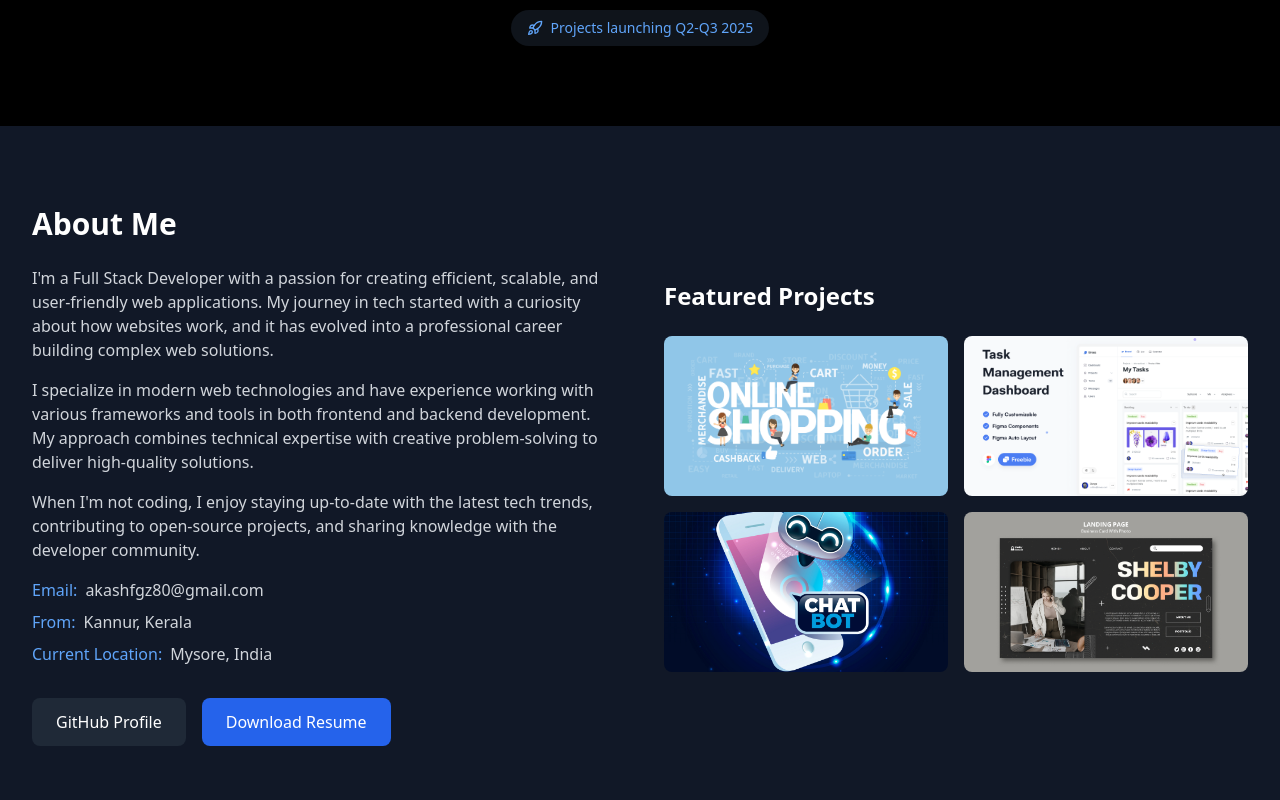
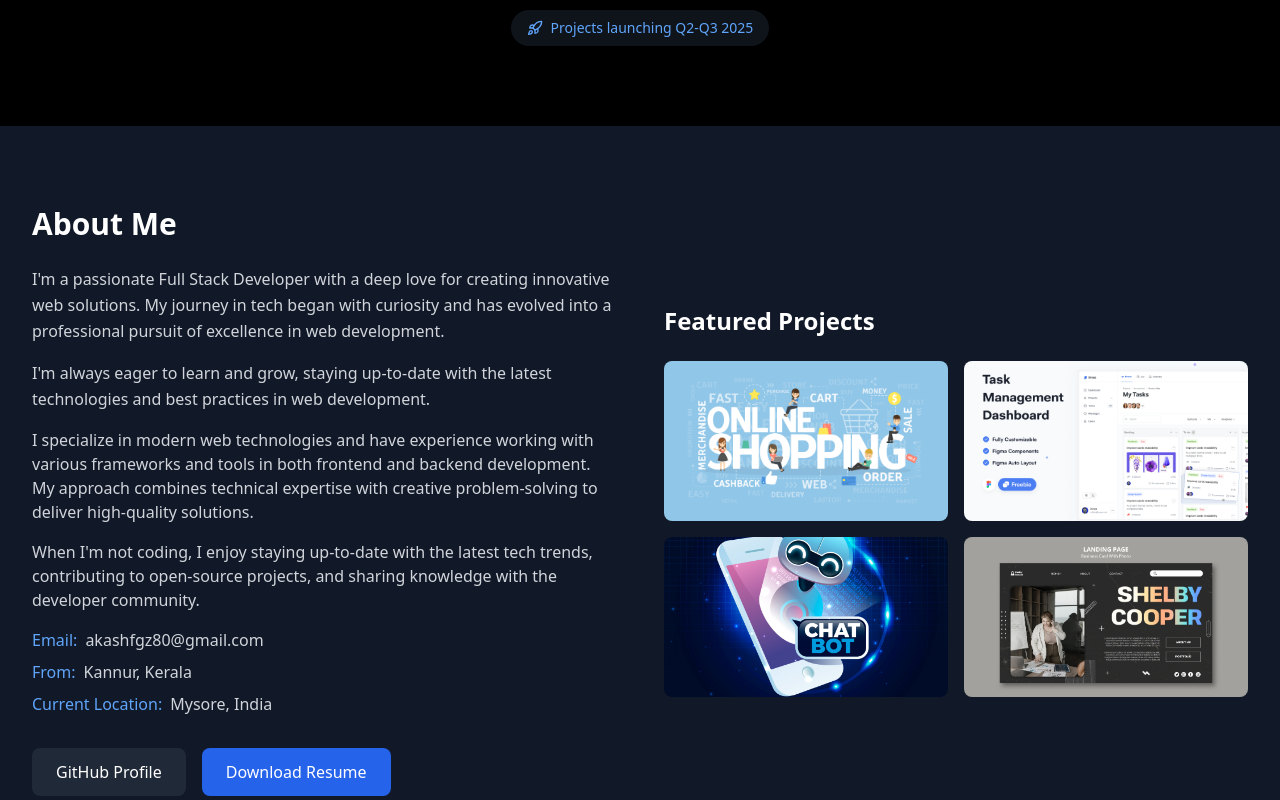
Before and after one commit to akashbroo007/my-portfolio, a Next.js app: page / in a window 1280 px wide. Shown: the part 1602-2402 px from the top of the page. Built offline with nearby package versions, Linux system fonts and the light colour scheme.

Commit message:
Fix: Update components and configurations - Remove unused imports and variables - Fix unescaped entities - Clean up code structure - Update Next.js config

```diff
--- a/next.config.js
+++ b/next.config.js
@@ -7,12 +7,7 @@ const nextConfig = {
       'avatars.githubusercontent.com',
       'images.unsplash.com'
     ],
-  },
-  eslint: {
-    // Warning: This allows production builds to successfully complete even if
-    // your project has ESLint errors.
-    ignoreDuringBuilds: true,
-  },
+  }
 }
 
 module.exports = nextConfig
--- a/src/app/contact/page.tsx
+++ b/src/app/contact/page.tsx
@@ -51,7 +51,7 @@ export default function Contact() {
       icon: <Linkedin className="w-6 h-6" />,
       href: 'https://linkedin.com/in/akash-prabhakaran',
       color: 'from-blue-500/20 to-blue-600/20 hover:border-blue-500/50',
-      description: 'Let\'s connect professionally'
+      description: 'Let&apos;s connect and discuss how we can work together!'
     },
     {
       name: 'Instagram',
--- a/src/app/page.tsx
+++ b/src/app/page.tsx
@@ -1,5 +1,7 @@
+'use client'
+
 import { Avatar, AvatarFallback, AvatarImage } from "@/components/ui/avatar"
-import { ArrowRight } from "lucide-react"
+import { ArrowRight, Github } from "lucide-react"
 import { Hero } from "@/components/sections/hero"
 import { About } from "@/components/sections/about"
 import { Skills } from "@/components/sections/skills"
@@ -9,6 +11,7 @@ import { Contact } from "@/components/sections/contact"
 import { Footer } from "@/components/sections/footer"
 import { ProjectButton } from "@/components/project-button"
 import { TechStackItem } from "@/components/tech-stack-item"
+import { motion } from 'framer-motion'
 
 export default function Home() {
   const techStack = [
--- a/src/app/projects/page.tsx
+++ b/src/app/projects/page.tsx
@@ -100,7 +100,7 @@ export default function Projects() {
                 Projects Coming Soon!
               </h2>
               <p className="text-gray-400 mb-6">
-                I'm currently focused on building robust and innovative projects.
+                I&apos;m currently focused on building robust and innovative projects.
                 Follow my GitHub to stay updated on my latest developments and contributions.
               </p>
               <motion.a
--- a/src/components/about/TechStack.tsx
+++ b/src/components/about/TechStack.tsx
@@ -1,26 +1,24 @@
-import { Code, ChevronUp, ChevronDown } from "lucide-react";
-import { motion } from "framer-motion";
-import { useState } from "react";
+import { motion } from 'framer-motion'
+import { techTools } from '@/data/about'
 
-interface TechTool {
-  name: string;
-  icon: string;
-  level: string;
-  description: string;
+export function TechStack() {
+  return (
+    <div className="grid grid-cols-2 md:grid-cols-3 lg:grid-cols-4 gap-4">
+      {techTools.map((tool, index) => (
+        <motion.div
+          key={tool.name}
+          initial={{ opacity: 0, y: 20 }}
+          animate={{ opacity: 1, y: 0 }}
+          transition={{ duration: 0.3, delay: index * 0.1 }}
+          className="p-4 bg-gray-800/50 rounded-xl border border-gray-700/50 hover:border-blue-500/50 transition-all duration-300"
+        >
+          <div className="flex items-center gap-3">
+            {tool.icon}
+            <h3 className="text-lg font-medium text-white">{tool.name}</h3>
+          </div>
+          <p className="mt-2 text-sm text-gray-400">{tool.description}</p>
+        </motion.div>
+      ))}
+    </div>
+  )
 }
-
-export const TechStack = ({ tools }: { tools: TechTool[] }) => {
-  const [isOpen, setIsOpen] = useState(false);
-
-  return (
-    <motion.div
-      initial={{ opacity: 0, x: 50 }}
-      whileInView={{ opacity: 1, x: 0 }}
-      transition={{ duration: 0.6, delay: 0.1 }}
-      whileHover={{ scale: 1.02 }}
-      className="bg-gradient-to-br from-blue-500/10 to-cyan-500/10 rounded-3xl p-6 border border-gray-700/50 hover:border-blue-500/50 transition-colors relative overflow-hidden"
-    >
-      {/* ... Tech stack content ... */}
-    </motion.div>
-  );
-};
--- a/src/components/sections/about.tsx
+++ b/src/components/sections/about.tsx
@@ -8,8 +8,14 @@ export function About() {
           <div>
             <h2 className="text-3xl font-bold text-white mb-6">About Me</h2>
             <div className="space-y-4 text-gray-300">
-              <p>
-                I'm a Full Stack Developer with a passion for creating efficient, scalable, and user-friendly web applications. My journey in tech started with a curiosity about how websites work, and it has evolved into a professional career building complex web solutions.
+              <p className="text-gray-300 leading-relaxed">
+                I&apos;m a passionate Full Stack Developer with a deep love for creating innovative web solutions.
+                My journey in tech began with curiosity and has evolved into a professional pursuit of excellence
+                in web development.
+              </p>
+              <p className="text-gray-300 leading-relaxed">
+                I&apos;m always eager to learn and grow, staying up-to-date with the latest technologies
+                and best practices in web development.
               </p>
               <p>
                 I specialize in modern web technologies and have experience working with various frameworks and tools in both frontend and backend development. My approach combines technical expertise with creative problem-solving to deliver high-quality solutions.
```
Also changed, not shown: src/components/about/ProjectCard.tsx (+11 -9 lines).
